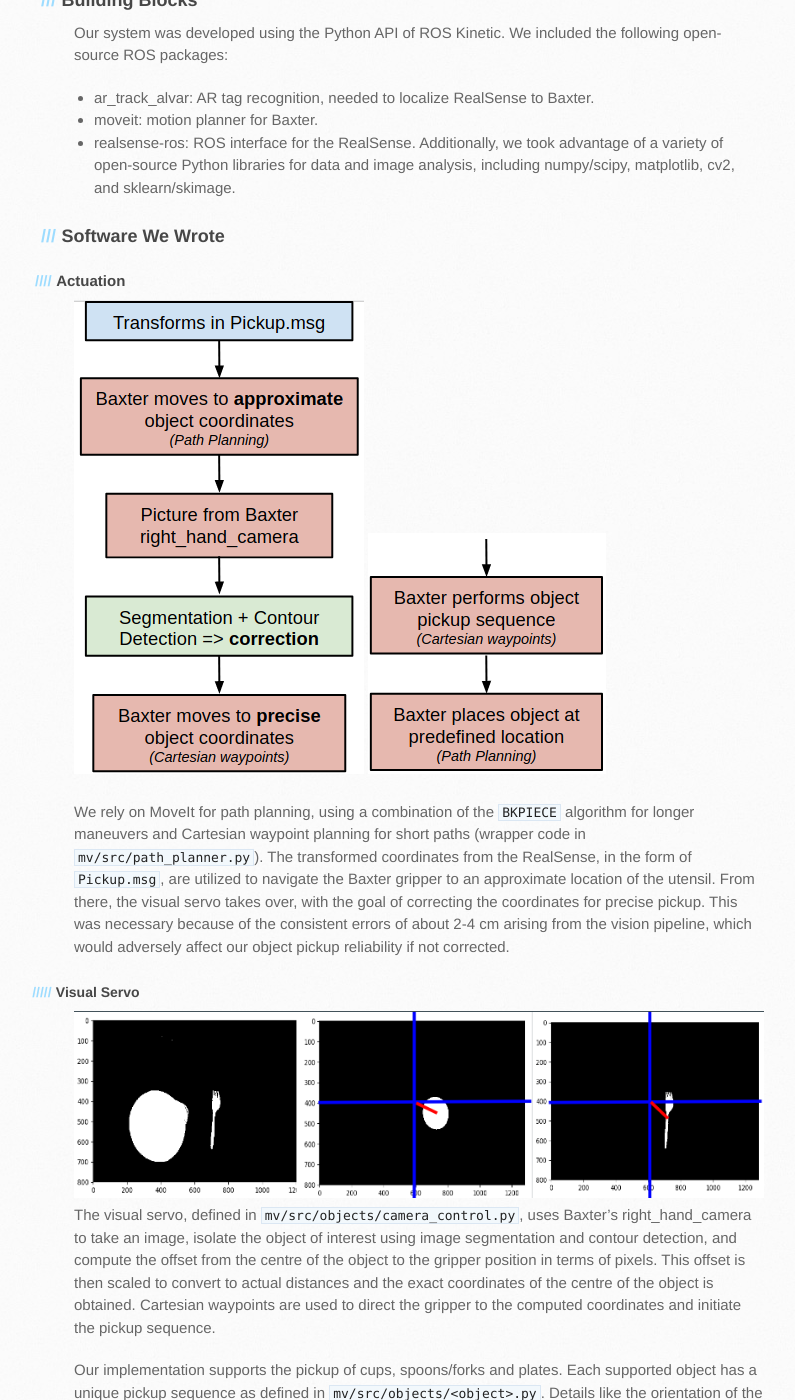
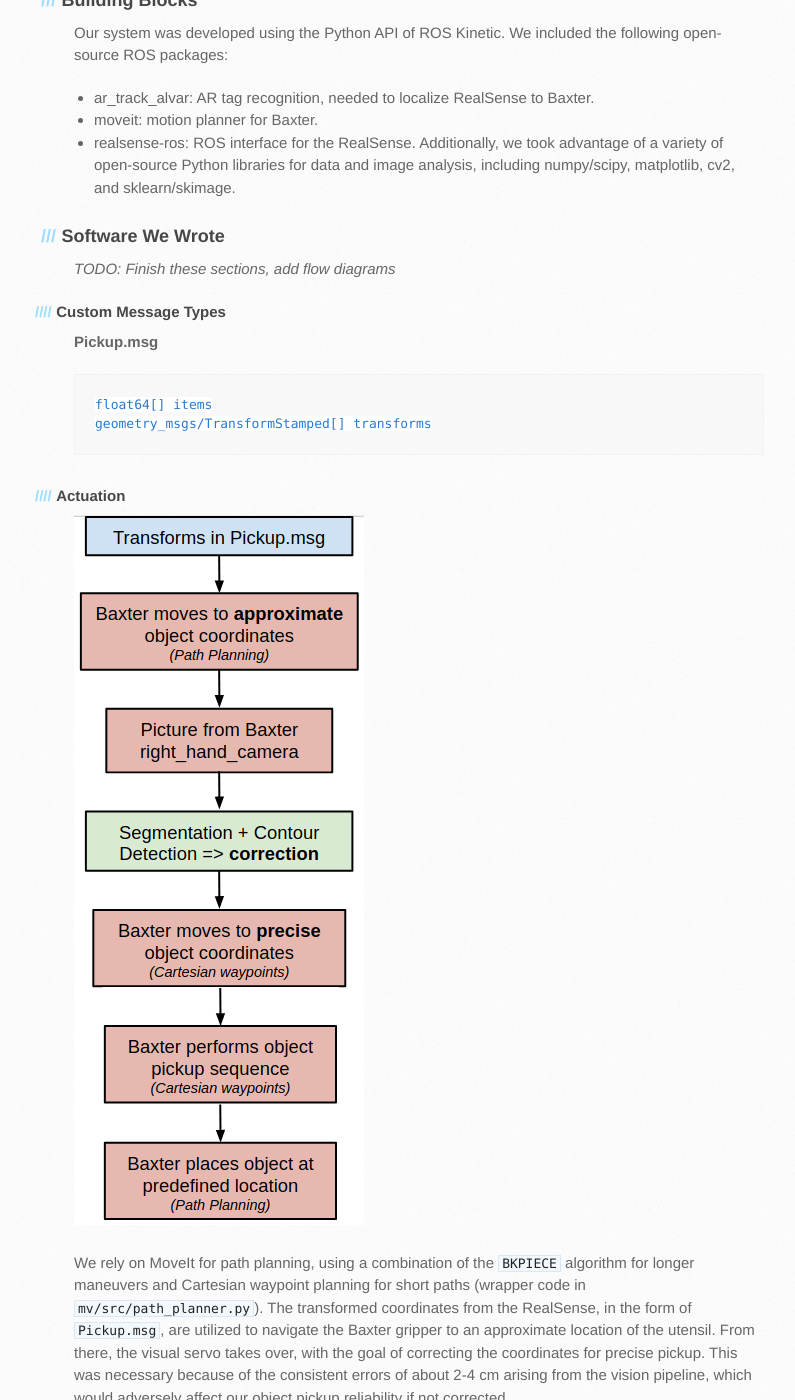
Before and after one commit to afmdnf/ee106a-project, a Jekyll site: the page built from docs/implementation.md, in a window 1280 px wide and 1400 px high, scrolled down 1569 px. Shown: the whole window, without its empty margins (96-891 px from the left). Built offline with Jekyll 4.4.1, drawn with Linux system fonts in a browser that asks for light colours; our own code applies the rules of GitHub Pages for plain Markdown files; the repository's description, which GitHub fills in, is left out; some of the changed text lies outside the part shown.

Commit message:
Fixing flow diagram

````diff
--- a/docs/implementation.md
+++ b/docs/implementation.md
@@ -29,14 +29,21 @@ Our system was developed using the Python API of ROS Kinetic. We included the fo
 Additionally, we took advantage of a variety of open-source Python libraries for data and image analysis, including numpy/scipy, matplotlib, cv2, and sklearn/skimage.
 
 ### Software We Wrote
+*TODO: Finish these sections, add flow diagrams*
+
+#### Custom Message Types
+**Pickup.msg**
+```
+float64[] items
+geometry_msgs/TransformStamped[] transforms
+```
 
 #### Actuation
-![actuation_flow1](/assets/charts/actuation_flow1.png)
-![actuation_flow2](/assets/charts/actuation_flow2.png)
+![actuation_flow](/assets/charts/actuation_flow.png)
 
 We rely on MoveIt for path planning, using a combination of the `BKPIECE` algorithm for longer maneuvers and Cartesian waypoint planning for short paths (wrapper code in `mv/src/path_planner.py`). The transformed coordinates from the RealSense, in the form of `Pickup.msg`, are utilized to navigate the Baxter gripper to an approximate location of the utensil. From there, the visual servo takes over, with the goal of correcting the coordinates for precise pickup. This was necessary because of the consistent errors of about 2-4 cm arising from the vision pipeline, which would adversely affect our object pickup reliability if not corrected.
 
-##### Visual Servo
+**Visual Servo**
 ![correction](/assets/wrist_vision/correction.png)
 The visual servo, defined in `mv/src/objects/camera_control.py`, uses Baxter’s right_hand_camera to take an image, isolate the object of interest using image segmentation and contour detection, and compute the offset from the centre of the object to the gripper position in terms of pixels. This offset is then scaled to convert to actual distances and the exact coordinates of the centre of the object is obtained. Cartesian waypoints are used to direct the gripper to the computed coordinates and initiate the pickup sequence.
 
````
Also changed, not shown: other parts of docs/implementation.md (+1 -3 lines), docs/assets/charts/actuation_flow.png (added), docs/assets/charts/actuation_flow1.png (deleted), docs/assets/charts/actuation_flow2.png (deleted).
